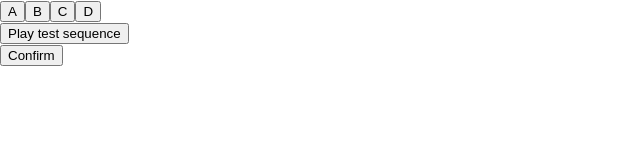
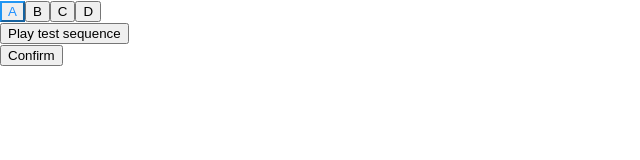
Before and after one commit to gbvivian/pitch-test, a React (Create React App) app: page / in a window 1280 px wide. Shown: the top 160 px of the page, without its empty margins (0-640 px from the left). Built offline with nearby package versions, Linux system fonts and the light colour scheme; no server answers.

Commit message:
Add highlighting logic to button

```diff
--- a/src/App.css
+++ b/src/App.css
@@ -28,6 +28,11 @@
   color: #61dafb;
 }
 
+.info {
+  border-color: #2196f3;
+  color: dodgerblue;
+}
+
 @keyframes App-logo-spin {
   from {
     transform: rotate(0deg);
--- a/src/App.js
+++ b/src/App.js
@@ -58,9 +58,10 @@ function App() {
   return (
     // <div className="App">
     <div>
-      {notes.map((note) => (
+      {notes.map((note, index) => (
         <span key={note}>
           <button
+            className={index === currentSongIndex ? 'info' : ''}
             onClick={() => {
               // userAnswers.push(note);
               setUserAnswer(userAnswers);
```
